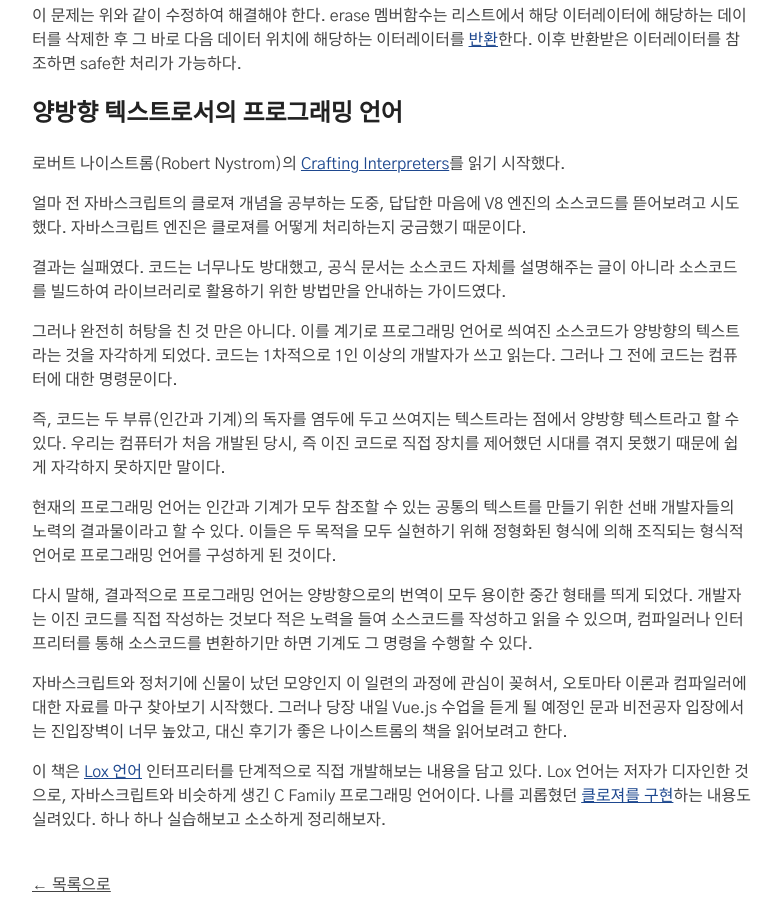
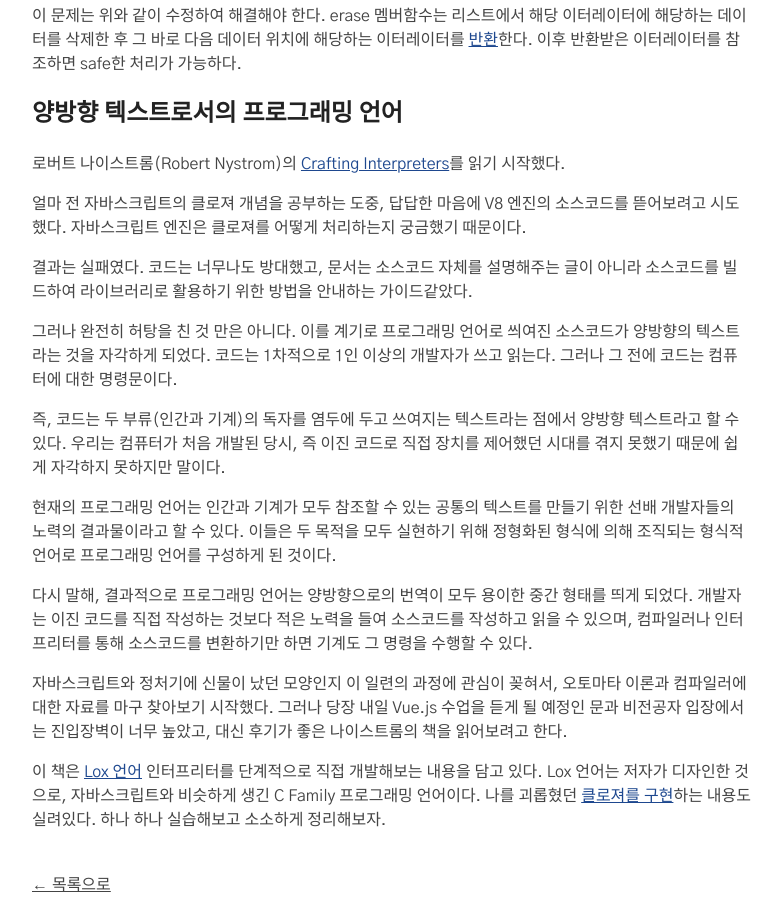
Before and after one commit to 0tak2/T0L, a Jekyll site: the page built from _posts/2023-01-24-2023년-1월-24일의 배움.md, in a window 1280 px wide and 900 px high, scrolled down 1411 px. Shown: the whole window, without its empty margins (248-1028 px from the left). Built offline with Jekyll 4.4.1, drawn with Linux system fonts in a browser that asks for light colours.

Commit message:
1월 24일 수정

```diff
--- a/_layouts/blog.html
+++ b/_layouts/blog.html
@@ -12,7 +12,6 @@
 
     <ul class="blog-posts">
         {% for post in site.posts %}
-        {% for tag in post.tags %}
         <li>
             <span>
                 <i>
@@ -23,7 +22,6 @@
             </span>
             <a href="{{ site.baseurl }}{{ post.url }}">{{ post.title }}</a>
         </li>
-        {% endfor %}
         {% endfor %}
 
     </ul>
--- a/_posts/2023-01-24-2023년-1월-24일의 배움.md
+++ b/_posts/2023-01-24-2023년-1월-24일의 배움.md
@@ -49,7 +49,7 @@
 
 얼마 전 자바스크립트의 클로져 개념을 공부하는 도중, 답답한 마음에 V8 엔진의 소스코드를 뜯어보려고 시도했다. 자바스크립트 엔진은 클로져를 어떻게 처리하는지 궁금했기 때문이다.
 
-결과는 실패였다. 코드는 너무나도 방대했고, 공식 문서는 소스코드 자체를 설명해주는 글이 아니라 소스코드를 빌드하여 라이브러리로 활용하기 위한 방법만을 안내하는 가이드였다.
+결과는 실패였다. 코드는 너무나도 방대했고, 문서는 소스코드 자체를 설명해주는 글이 아니라 소스코드를 빌드하여 라이브러리로 활용하기 위한 방법을 안내하는 가이드같았다.
 
 그러나 완전히 허탕을 친 것 만은 아니다. 이를 계기로 프로그래밍 언어로 씌여진 소스코드가 양방향의 텍스트라는 것을 자각하게 되었다. 코드는 1차적으로 1인 이상의 개발자가 쓰고 읽는다. 그러나 그 전에 코드는 컴퓨터에 대한 명령문이다.
 
```
